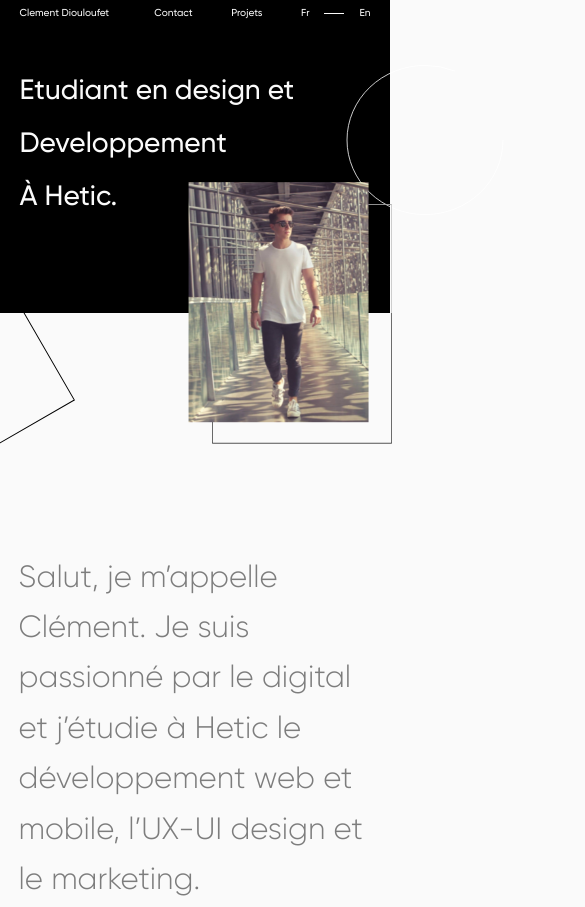
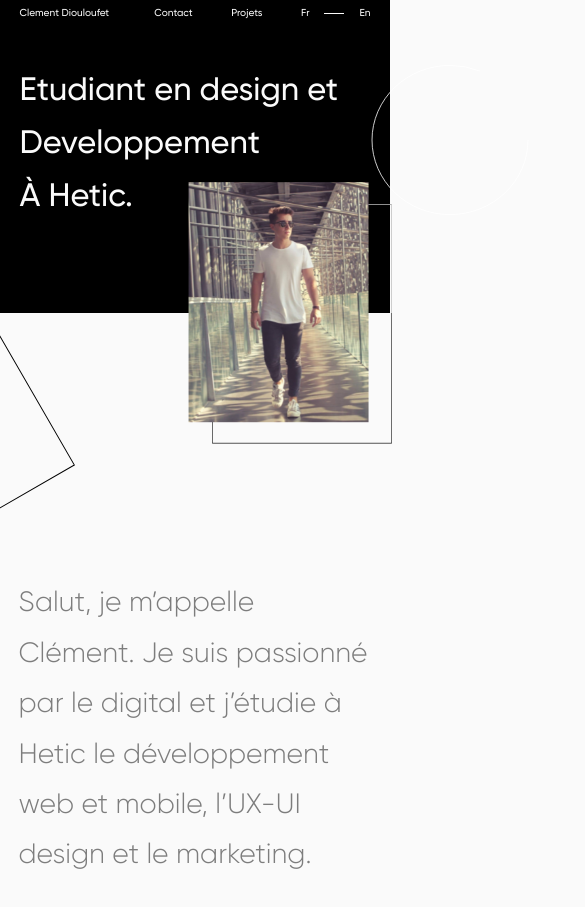
Before and after one commit to Dioulouf/portofolio2020, a website: page index.html in a window 390 px wide. Shown: the top 907 px of the page, 585 px wide, since content can reach past the window. Drawn offline with Linux system fonts and the light colour scheme.

Commit message:
correct mobil issues

```diff
--- a/index.html
+++ b/index.html
@@ -60,7 +60,7 @@
                 développement
                 web et mobile, l’UX-UI design et le marketing.</p>
             <div class="description__container">
-                <p class="traineeship">Je recherche un stage en développement web :)</p>
+                <p class="traineeship">Je recherche un stage en développement web ;)</p>
             </div>
             <svg class="rect-black-description" width="728.919" height="668.525" viewBox="0 0 728.919 668.525">
                 <g transform="translate(514.419) rotate(60)" fill="none" stroke="#000" stroke-width="2">
--- a/sources/styles/sass/style.scss
+++ b/sources/styles/sass/style.scss
@@ -46,7 +46,7 @@ h1 {
     animation-delay: 3s;
 
     @include for-phone-only {
-        font-size: 5rem;
+        font-size: 5.8rem;
     }
 }
 
@@ -62,7 +62,7 @@ p {
     @include paragraphe;
 
     @include for-tablet {
-        font-size: 6;
+        font-size: 6rem;
     }
 }
 
@@ -279,7 +279,7 @@ header {
         @include for-phone-only {
             height: 150px;
             top: 65px;
-            right: -160px;
+            right: -185px;
         }
     }
 }
@@ -316,7 +316,7 @@ header {
     @include for-phone-only {
         width: 350px;
         left: -275px;
-        top: -265px;
+        top: -200px;
     }
 }
 
@@ -334,6 +334,11 @@ header {
         animation: displayParagraphe 1.5s;
         animation-fill-mode: forwards;
         animation-delay: 6s;
+
+        @include for-phone-only {
+            margin-bottom: 40%;
+            font-size: 5rem;
+        }
     }
 
     .description__container {
@@ -367,7 +372,8 @@ header {
     }
 
     @include for-phone-only {
-        height: 800px;
+        height: 700px;
+        align-items: flex-end;
     }
 }
 
@@ -379,7 +385,7 @@ header {
     padding-bottom: 110px;
 
     @include for-tablet-landscape-down {
-        padding-bottom: 55px;
+        padding-bottom: 30px;
     }
 
 
@@ -393,7 +399,10 @@ header {
         position: relative;
         margin-left: 15%;
         margin-bottom: 10px;
-        // font-size: 5rem;
+
+        @include for-phone-only {
+            font-size: 5rem;
+        }
 
         &::before {
             content: "";
@@ -427,12 +436,6 @@ header {
         @include for-phone-only {
             display: none;
         }
-
-
-
-
-
-
     }
 }
 
@@ -450,7 +453,7 @@ header {
 
     h2 {
         @include for-tablet-landscape-down {
-            margin-top: 55px;
+            margin-top: 35px;
         }
     }
 
@@ -477,8 +480,6 @@ header {
         @include for-phone-only {
             top: 200px;
         }
-
-
 
         img {
             @include for-desktop-down {
@@ -629,8 +630,10 @@ header {
         stroke-dasharray: 800;
 
         @include for-phone-only {
-            top: -2%;
+            top: 0;
             height: 318px;
+            right: -449px;
+            transform: rotate(70deg);
         }
     }
 
@@ -730,8 +733,12 @@ header {
             z-index: 2;
         }
 
-        @include for-tablet-landscape-down {
-            left: 10%;
+        @include for-tablet {
+            left: 15%;
+        }
+
+        @include for-phone-only {
+            left: 5%;
         }
     }
 
@@ -780,9 +787,9 @@ header {
             }
 
             @include for-phone-only {
-                width: 300px;
-                left: -41%;
-                top: 53px;
+                width: 270px;
+                left: -155px;
+                top: 66px;
             }
         }
 
@@ -792,6 +799,10 @@ header {
         position: absolute;
         bottom: 5%;
         margin-right: 5%;
+
+        @include for-phone-only {
+            font-size: 5rem;
+        }
     }
 
 }
@@ -844,7 +855,8 @@ footer {
     }
 
     @include for-phone-only {
-        height: 45vh;
+        padding: 10% 5%;
+        height: 65vh;
     }
 
     h2 {
```
Also changed, not shown: sources/styles/css/style.css, 1 other file.
